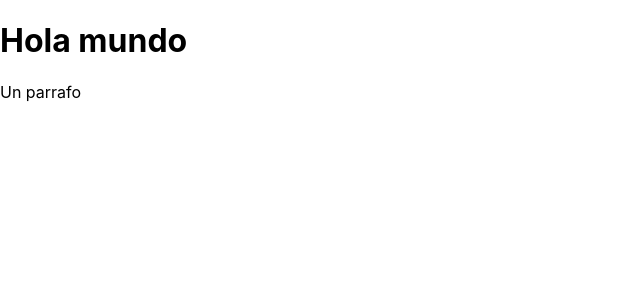
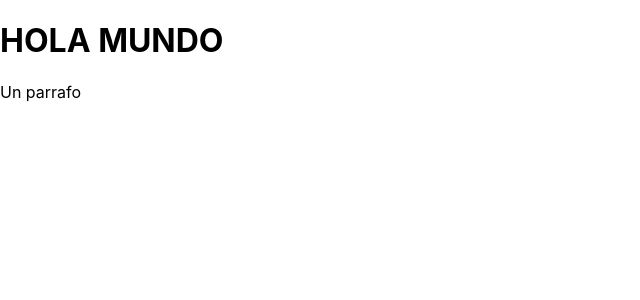
Before and after one commit to borismg04/Admin-Pacientes, a React (Vite) app: page / in a window 1280 px wide. Shown: the top 300 px of the page, without its empty margins (0-640 px from the left). Built offline with nearby package versions, Linux system fonts and the light colour scheme.

Commit message:
conceptos

```diff
--- a/src/App.jsx
+++ b/src/App.jsx
@@ -4,7 +4,7 @@ function App() {
   return (
     <>
       <div className="App">
-        <h1>Hola mundo</h1>
+        <h1>{"Hola mundo".toUpperCase()}</h1>
         <p>Un parrafo</p>
       </div>
     </>
```
